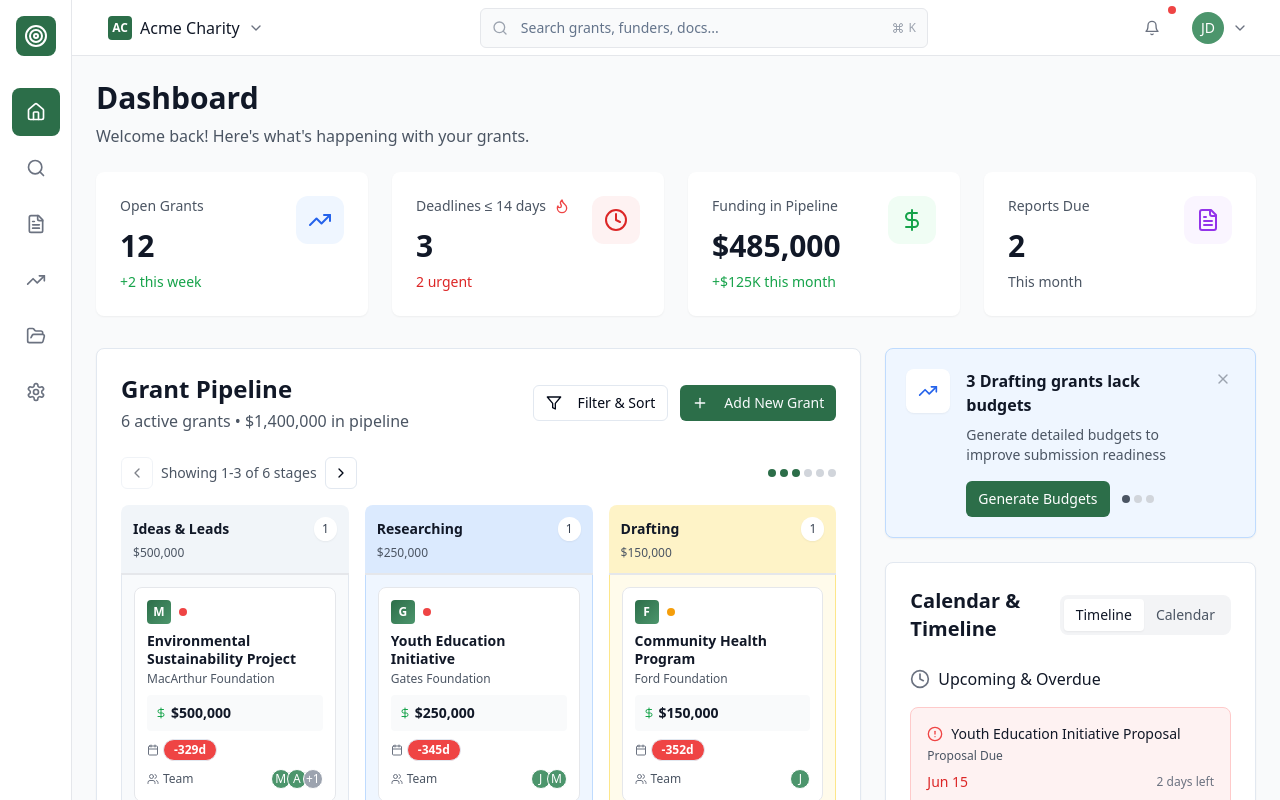
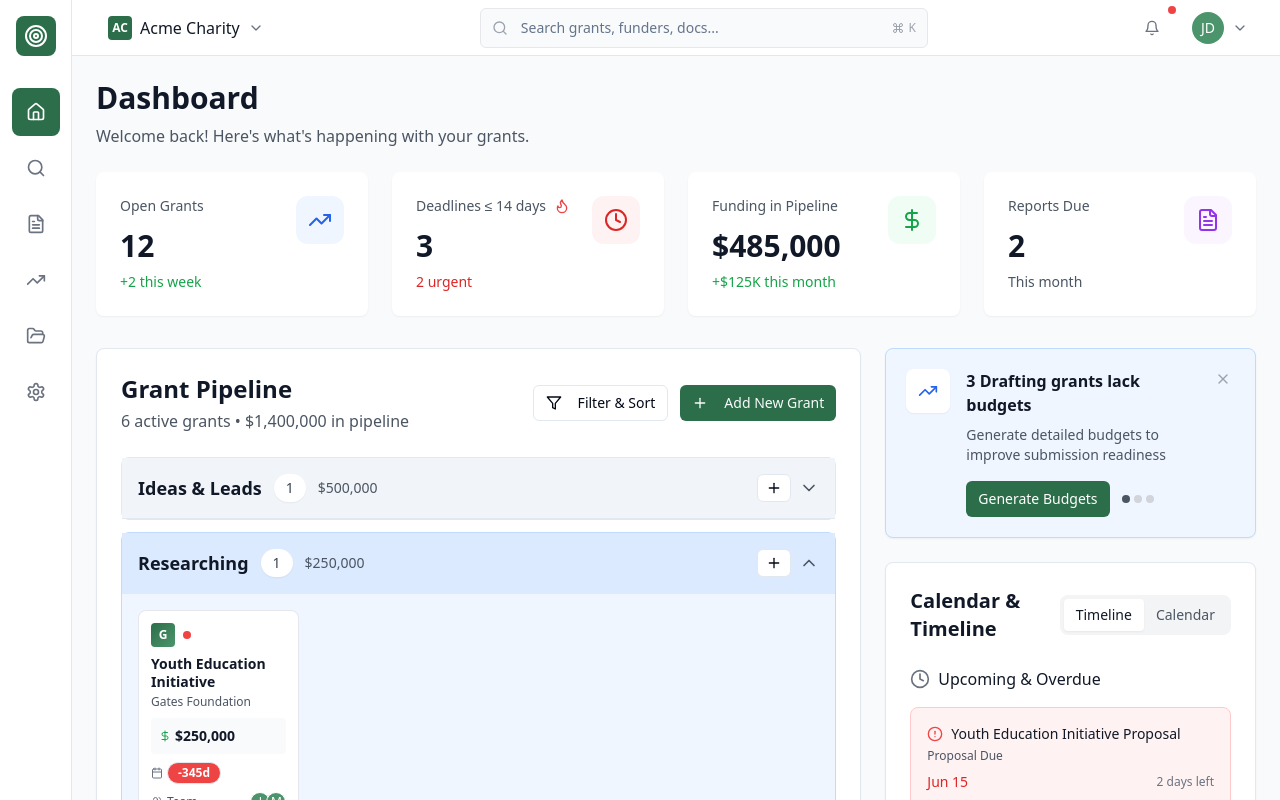
Before and after one commit to ahmedgadir/sprout-start-onboard, a React (Vite) app: page /dashboard in a window 1280 px wide. Shown: the top 800 px of the page. Built offline with nearby package versions, Linux system fonts and the light colour scheme.

Commit message:
Refactor: Improve Grant Pipeline layout and drag functionality
Restructure the Grant Pipeline Kanban to use a different layout, potentially with stages on the y-axis and columns on the x-axis. Also, fix the drag-and-drop functionality to allow dragging between stages.

```diff
--- a/src/components/dashboard/GrantPipelineKanban.tsx
+++ b/src/components/dashboard/GrantPipelineKanban.tsx
@@ -1,18 +1,18 @@
+
 import React, { useState } from 'react';
 import { Card } from '@/components/ui/card';
 import { Badge } from '@/components/ui/badge';
 import { Button } from '@/components/ui/button';
-import { Carousel, CarouselContent, CarouselItem, CarouselPrevious, CarouselNext } from '@/components/ui/carousel';
-import { MoreHorizontal, Plus, Calendar, DollarSign, Filter, Users, ChevronLeft, ChevronRight } from 'lucide-react';
+import { MoreHorizontal, Plus, Calendar, DollarSign, Filter, Users, ChevronDown, ChevronUp } from 'lucide-react';
 import { useToast } from '@/hooks/use-toast';
 
-const columns = [
-  { id: 'ideas', title: 'Ideas & Leads', count: 3, color: 'bg-slate-50 border-slate-200', headerColor: 'bg-slate-100' },
-  { id: 'researching', title: 'Researching', count: 5, color: 'bg-blue-50 border-blue-200', headerColor: 'bg-blue-100' },
-  { id: 'drafting', title: 'Drafting', count: 4, color: 'bg-amber-50 border-amber-200', headerColor: 'bg-amber-100' },
-  { id: 'ready', title: 'Ready to Submit', count: 2, color: 'bg-purple-50 border-purple-200', headerColor: 'bg-purple-100' },
-  { id: 'submitted', title: 'Submitted', count: 6, color: 'bg-emerald-50 border-emerald-200', headerColor: 'bg-emerald-100' },
-  { id: 'reporting', title: 'Reporting', count: 3, color: 'bg-orange-50 border-orange-200', headerColor: 'bg-orange-100' },
+const stages = [
+  { id: 'ideas', title: 'Ideas & Leads', color: 'bg-slate-50 border-slate-200', headerColor: 'bg-slate-100' },
+  { id: 'researching', title: 'Researching', color: 'bg-blue-50 border-blue-200', headerColor: 'bg-blue-100' },
+  { id: 'drafting', title: 'Drafting', color: 'bg-amber-50 border-amber-200', headerColor: 'bg-amber-100' },
+  { id: 'ready', title: 'Ready to Submit', color: 'bg-purple-50 border-purple-200', headerColor: 'bg-purple-100' },
+  { id: 'submitted', title: 'Submitted', color: 'bg-emerald-50 border-emerald-200', headerColor: 'bg-emerald-100' },
+  { id: 'reporting', title: 'Reporting', color: 'bg-orange-50 border-orange-200', headerColor: 'bg-orange-100' },
 ];
 
 const sampleGrants = [
@@ -86,24 +86,38 @@ const sampleGrants = [
 
 export const GrantPipelineKanban = () => {
   const [grants, setGrants] = useState(sampleGrants);
-  const [visibleColumns, setVisibleColumns] = useState(0);
+  const [expandedStages, setExpandedStages] = useState<Set<string>>(new Set(['researching', 'drafting']));
   const [draggedGrant, setDraggedGrant] = useState<number | null>(null);
-  const [dragOverColumn, setDragOverColumn] = useState<string | null>(null);
-  const columnsPerView = 3;
+  const [dragOverStage, setDragOverStage] = useState<string | null>(null);
   const { toast } = useToast();
 
-  const getGrantsForColumn = (columnId: string) => {
-    return grants.filter(grant => grant.status === columnId);
+  const getGrantsForStage = (stageId: string) => {
+    return grants.filter(grant => grant.status === stageId);
+  };
+
+  const toggleStageExpansion = (stageId: string) => {
+    setExpandedStages(prev => {
+      const newSet = new Set(prev);
+      if (newSet.has(stageId)) {
+        newSet.delete(stageId);
+      } else {
+        newSet.add(stageId);
+      }
+      return newSet;
+    });
   };
 
   const handleDragStart = (e: React.DragEvent, grantId: number) => {
+    console.log('Drag started for grant:', grantId);
     setDraggedGrant(grantId);
     e.dataTransfer.effectAllowed = 'move';
+    e.dataTransfer.setData('text/plain', grantId.toString());
   };
 
-  const handleDragEnd = () => {
+  const handleDragEnd = (e: React.DragEvent) => {
+    console.log('Drag ended');
     setDraggedGrant(null);
-    setDragOverColumn(null);
+    setDragOverStage(null);
   };
 
   const handleDragOver = (e: React.DragEvent) => {
@@ -111,22 +125,27 @@ export const GrantPipelineKanban = () => {
     e.dataTransfer.dropEffect = 'move';
   };
 
-  const handleDragEnter = (columnId: string) => {
-    setDragOverColumn(columnId);
+  const handleDragEnter = (e: React.DragEvent, stageId: string) => {
+    e.preventDefault();
+    console.log('Drag enter stage:', stageId);
+    setDragOverStage(stageId);
   };
 
   const handleDragLeave = (e: React.DragEvent) => {
+    e.preventDefault();
+    // Only clear if we're actually leaving the drop zone
     const rect = e.currentTarget.getBoundingClientRect();
     const x = e.clientX;
     const y = e.clientY;
 
     if (x < rect.left || x > rect.right || y < rect.top || y > rect.bottom) {
-      setDragOverColumn(null);
+      setDragOverStage(null);
     }
   };
 
-  const handleDrop = (e: React.DragEvent, targetColumnId: string) => {
+  const handleDrop = (e: React.DragEvent, targetStageId: string) => {
     e.preventDefault();
+    console.log('Drop on stage:', targetStageId, 'with grant:', draggedGrant);
 
     if (draggedGrant === null) return;
 
@@ -134,22 +153,26 @@ export const GrantPipelineKanban = () => {
     if (!grant) return;
 
     const oldStatus = grant.status;
-    if (oldStatus === targetColumnId) return;
+    if (oldStatus === targetStageId) {
+      setDraggedGrant(null);
+      setDragOverStage(null);
+      return;
+    }
 
     setGrants(prev => prev.map(g =>
       g.id === draggedGrant
-        ? { ...g, status: targetColumnId }
+        ? { ...g, status: targetStageId }
         : g
     ));
 
-    const columnName = columns.find(col => col.id === targetColumnId)?.title || targetColumnId;
+    const stageName = stages.find(stage => stage.id === targetStageId)?.title || targetStageId;
     toast({
       title: "Grant moved",
-      description: `"${grant.title}" moved to ${columnName}`,
+      description: `"${grant.title}" moved to ${stageName}`,
     });
 
     setDraggedGrant(null);
-    setDragOverColumn(null);
+    setDragOverStage(null);
   };
 
   const getDaysUntilDeadline = (deadline: string) => {
@@ -177,23 +200,6 @@ export const GrantPipelineKanban = () => {
     }
   };
 
-  const canScrollPrev = visibleColumns > 0;
-  const canScrollNext = visibleColumns + columnsPerView < columns.length;
-
-  const scrollPrev = () => {
-    if (canScrollPrev) {
-      setVisibleColumns(prev => Math.max(0, prev - 1));
-    }
-  };
-
-  const scrollNext = () => {
-    if (canScrollNext) {
-      setVisibleColumns(prev => Math.min(columns.length - columnsPerView, prev + 1));
-    }
-  };
-
-  const visibleColumnsData = columns.slice(visibleColumns, visibleColumns + columnsPerView);
-
   return (
     <Card className="p-6 h-full bg-white shadow-sm">
       {/* Header Section */}
@@ -216,78 +222,61 @@ export const GrantPipelineKanban = () => {
         </div>
       </div>
 
-      {/* Navigation Controls */}
-      <div className="flex items-center justify-between mb-4">
+      {/* Vertical Stage Layout */}
+      <div className="space-y-3 h-[600px] overflow-y-auto">
+        {stages.map((stage) => {
+          const stageGrants = getGrantsForStage(stage.id);
+          const isExpanded = expandedStages.has(stage.id);
+
+          return (
+            <div
+              key={stage.id}
+              className={`border rounded-lg transition-all duration-200 ${
+                dragOverStage === stage.id ? 'ring-2 ring-[#2C6E49] ring-opacity-50 bg-opacity-80' : ''
+              } ${stage.color}`}
+              onDragOver={handleDragOver}
+              onDragEnter={(e) => handleDragEnter(e, stage.id)}
+              onDragLeave={handleDragLeave}
+              onDrop={(e) => handleDrop(e, stage.id)}
+            >
+              {/* Stage Header */}
+              <div
+                className={`p-4 border-b cursor-pointer ${stage.headerColor} hover:bg-opacity-80 transition-colors`}
+                onClick={() => toggleStageExpansion(stage.id)}
+              >
+                <div className="flex items-center justify-between">
+                  <div className="flex items-center space-x-3">
+                    <h3 className="text-lg font-semibold text-gray-900">{stage.title}</h3>
+                    <span className="bg-white text-gray-700 text-sm font-medium px-3 py-1 rounded-full shadow-sm">
+                      {stageGrants.length}
+                    </span>
+                    <span className="text-sm text-gray-600 font-medium">
+                      ${stageGrants.reduce((sum, grant) => sum + grant.amount, 0).toLocaleString()}
+                    </span>
+                  </div>
                   <div className="flex items-center space-x-2">
-          <Button
-            variant="outline"
-            size="sm"
-            onClick={scrollPrev}
-            disabled={!canScrollPrev}
-            className="h-8 w-8 p-0"
-          >
-            <ChevronLeft className="w-4 h-4" />
+                    <Button variant="outline" size="sm" className="h-7 px-2">
+                      <Plus className="w-3 h-3" />
                     </Button>
-          <span className="text-sm text-gray-600">
-            Showing {visibleColumns + 1}-{Math.min(visibleColumns + columnsPerView, columns.length)} of {columns.length} stages
-          </span>
-          <Button
-            variant="outline"
-            size="sm"
-            onClick={scrollNext}
-            disabled={!canScrollNext}
-            className="h-8 w-8 p-0"
-          >
-            <ChevronRight className="w-4 h-4" />
-          </Button>
+                    {isExpanded ? (
+                      <ChevronUp className="w-5 h-5 text-gray-600" />
+                    ) : (
+                      <ChevronDown className="w-5 h-5 text-gray-600" />
+                    )}
                   </div>
-        <div className="flex space-x-1">
-          {columns.map((_, index) => (
-            <div
-              key={index}
-              className={`w-2 h-2 rounded-full ${
-                index >= visibleColumns && index < visibleColumns + columnsPerView
-                  ? 'bg-[#2C6E49]'
-                  : 'bg-gray-300'
-              }`}
-            />
-          ))}
                 </div>
               </div>
 
-      {/* Kanban Board */}
-      <div className="grid grid-cols-3 gap-4 h-[500px]">
-        {visibleColumnsData.map((column) => (
-          <div
-            key={column.id}
-            className="flex flex-col"
-            onDragOver={handleDragOver}
-            onDragEnter={() => handleDragEnter(column.id)}
-            onDragLeave={handleDragLeave}
-            onDrop={(e) => handleDrop(e, column.id)}
-          >
-            {/* Column Header */}
-            <div className={`p-3 rounded-t-lg border-b-2 ${column.headerColor} border-gray-200`}>
-              <div className="flex items-center justify-between mb-1">
-                <h3 className="font-semibold text-gray-900 text-sm">{column.title}</h3>
-                <span className="bg-white text-gray-700 text-xs font-medium px-2 py-1 rounded-full shadow-sm">
-                  {getGrantsForColumn(column.id).length}
-                </span>
-              </div>
-              <div className="text-xs text-gray-600">
-                ${getGrantsForColumn(column.id).reduce((sum, grant) => sum + grant.amount, 0).toLocaleString()}
-              </div>
-            </div>
-
-            {/* Column Content */}
-            <div className={`flex-1 rounded-b-lg border-l border-r border-b ${column.color} p-3 space-y-2 overflow-y-auto transition-all duration-200 ${
-              dragOverColumn === column.id ? 'bg-opacity-80 ring-2 ring-[#2C6E49] ring-opacity-50' : ''
-            }`}>
-              {getGrantsForColumn(column.id).map((grant) => (
+              {/* Stage Content */}
+              {isExpanded && (
+                <div className="p-4">
+                  {stageGrants.length > 0 ? (
+                    <div className="grid grid-cols-1 md:grid-cols-2 lg:grid-cols-3 xl:grid-cols-4 gap-3">
+                      {stageGrants.map((grant) => (
                         <div
                           key={grant.id}
                           className={`bg-white border border-gray-200 rounded-lg p-3 cursor-move hover:shadow-md transition-all duration-200 group ${
-                    draggedGrant === grant.id ? 'opacity-50 transform rotate-2 scale-105' : ''
+                            draggedGrant === grant.id ? 'opacity-50 transform scale-105 shadow-lg' : ''
                           }`}
                           draggable
                           onDragStart={(e) => handleDragStart(e, grant.id)}
@@ -358,20 +347,21 @@ export const GrantPipelineKanban = () => {
                           </div>
                         </div>
                       ))}
-
-              {/* Empty State */}
-              {getGrantsForColumn(column.id).length === 0 && (
+                    </div>
+                  ) : (
                     <div className="text-center py-8">
                       <div className="w-12 h-12 bg-white border-2 border-dashed border-gray-300 rounded-lg flex items-center justify-center mx-auto mb-2">
                         <Plus className="w-6 h-6 text-gray-400" />
                       </div>
-                  <p className="text-gray-500 text-sm font-medium">No grants yet</p>
-                  <p className="text-xs text-gray-400 mt-1">Drag grants here</p>
+                      <p className="text-gray-500 text-sm font-medium">No grants in this stage</p>
+                      <p className="text-xs text-gray-400 mt-1">Drag grants here or click + to add</p>
                     </div>
                   )}
                 </div>
+              )}
             </div>
-        ))}
+          );
+        })}
       </div>
     </Card>
   );
```
Lines whose indentation alone changed are shown as unchanged.
